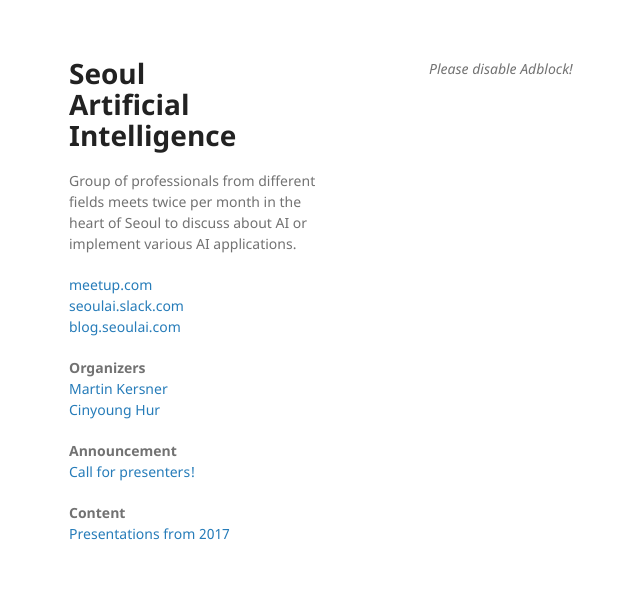
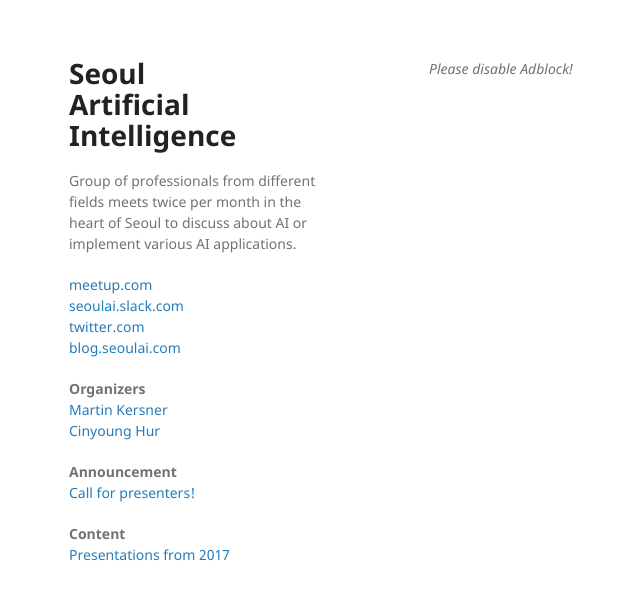
Before and after one commit to martinkersner/seoul-artificial-intelligence-meetup, a Jekyll site: the page built from docs/coinhive.md, in a window 1280 px wide. Shown: the top 600 px of the page, without its empty margins (141-781 px from the left). Built offline with Jekyll 4.4.1, drawn with Linux system fonts in a browser that asks for light colours.

Commit message:
added twitter link

```diff
--- a/docs/_layouts/blog.html
+++ b/docs/_layouts/blog.html
@@ -35,7 +35,8 @@
         <p>
           <a href="https://www.meetup.com/Seoul-Artificial-Intelligence" target="_blank">meetup.com</a></br>
           <a href="https://seoulai.slack.com" target="_blank">seoulai.slack.com</a></br>
-          <a href="http://blog.seoulai.com" target="_blank">blog.seoulai.com</a></br>
+          <a href="https://twitter.com/seoul_ai" target="_blank">twitter.com</a></br>
+          <a href="http://blog.seoulai.com">blog.seoulai.com</a></br>
         </p>
 
         <p>
--- a/docs/_layouts/default.html
+++ b/docs/_layouts/default.html
@@ -35,7 +35,8 @@
         <p>
           <a href="https://www.meetup.com/Seoul-Artificial-Intelligence" target="_blank">meetup.com</a></br>
           <a href="https://seoulai.slack.com" target="_blank">seoulai.slack.com</a></br>
-          <a href="http://blog.seoulai.com" target="_blank">blog.seoulai.com</a></br>
+          <a href="https://twitter.com/seoul_ai" target="_blank">twitter.com</a></br>
+          <a href="http://blog.seoulai.com">blog.seoulai.com</a></br>
         </p>
 
         <p>
```
